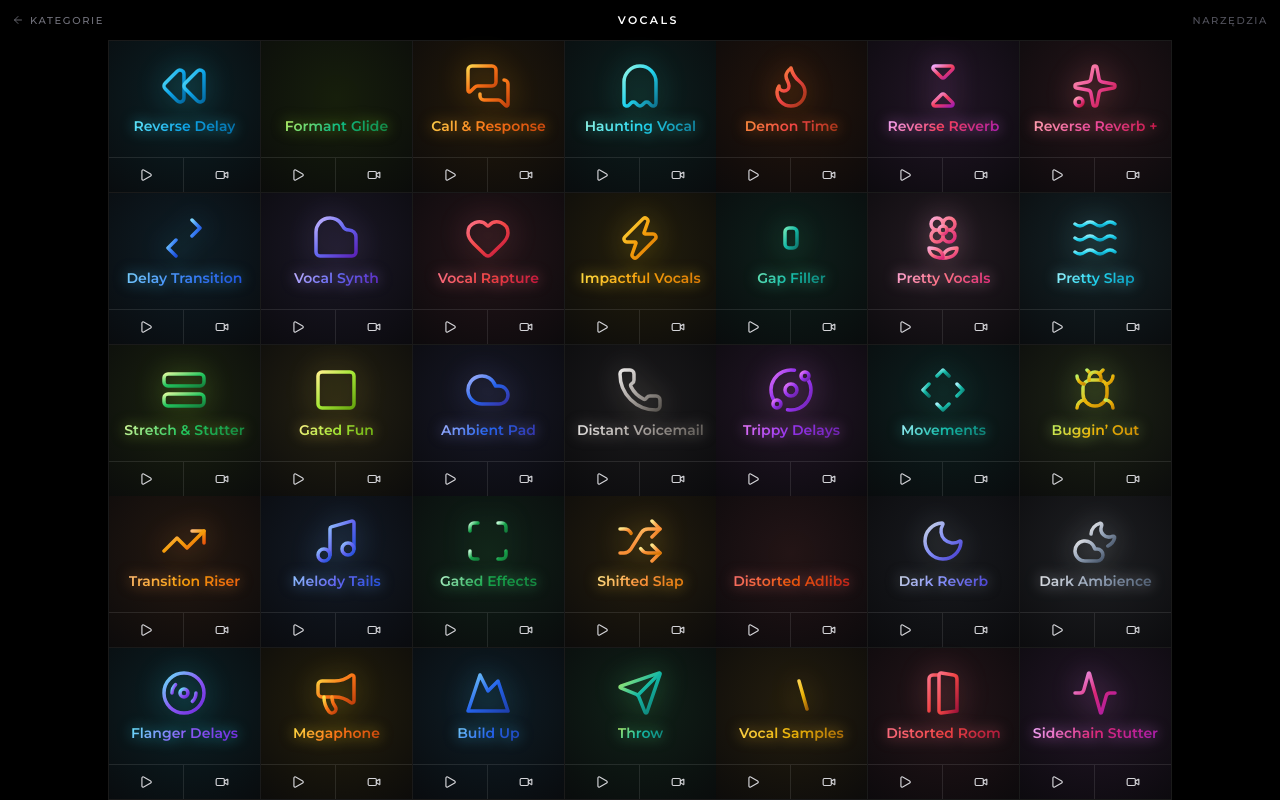
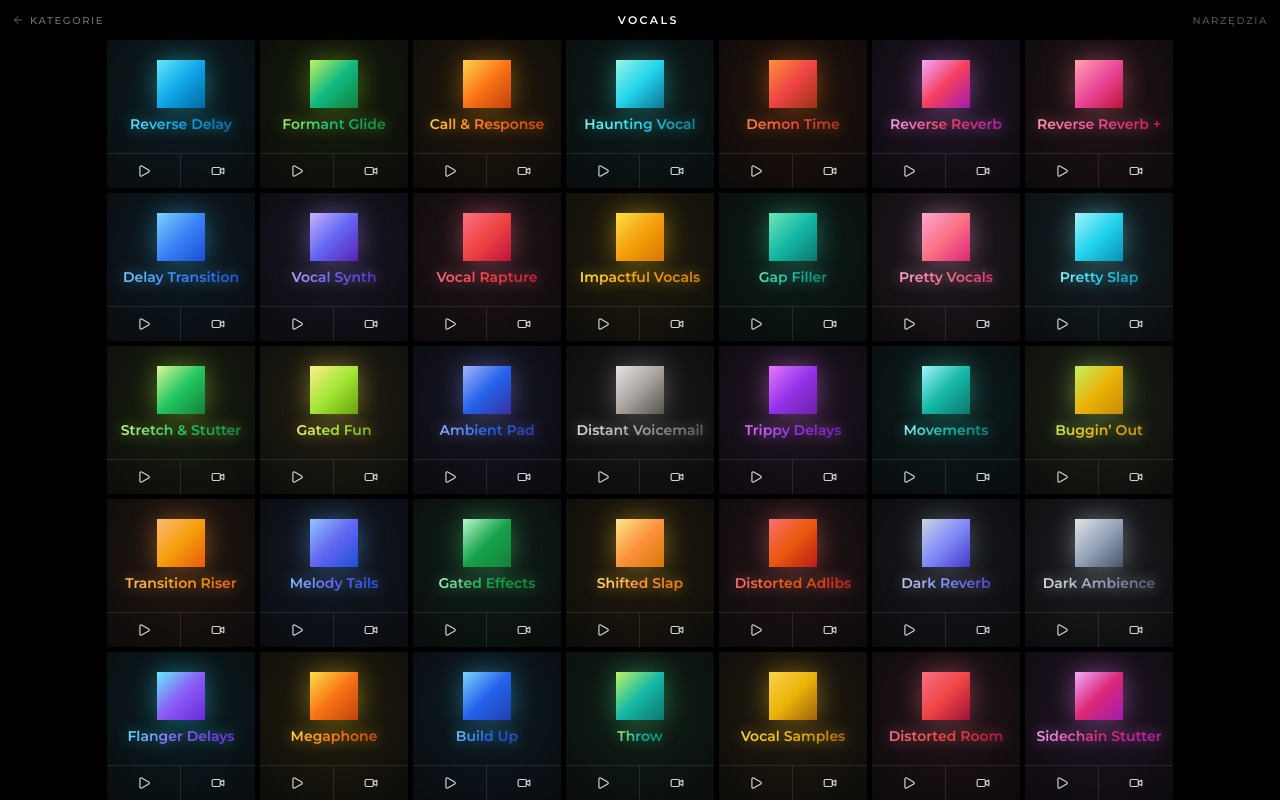
Before and after one commit to ernestrudziec/1take-records-web, a Next.js app: page /narzedzia/efekty in a window 1280 px wide. Built offline with nearby package versions, Linux system fonts and the light colour scheme.

Commit message:
Fix hairline icons vanishing and add a 5px tile gap.
Line-only Lucide strokes had a zero bounding box for SVG gradients, so Formant Glide and Distorted Adlibs now use a source-in mask instead.

```diff
--- a/src/components/tools/EffectTile.tsx
+++ b/src/components/tools/EffectTile.tsx
@@ -93,33 +93,25 @@ const MAX_TILT = 11;
 
 function GradientIcon({
   icon: Icon,
-  gradientId,
   stops,
 }: {
   icon: LucideIcon;
-  gradientId: string;
   stops: [string, string, string];
 }) {
   const [from, via, to] = stops;
 
   return (
-    <>
-      <svg width="0" height="0" aria-hidden className="absolute">
-        <title>Gradient</title>
-        <defs>
-          <linearGradient id={gradientId} x1="0%" y1="0%" x2="100%" y2="100%">
-            <stop offset="0%" stopColor={from} />
-            <stop offset="50%" stopColor={via} />
-            <stop offset="100%" stopColor={to} />
-          </linearGradient>
-        </defs>
-      </svg>
-      <Icon
-        className="relative h-full w-full"
-        strokeWidth={1.75}
-        color={`url(#${gradientId})`}
+    <span className="relative isolate block h-full w-full">
+      <Icon className="h-full w-full text-white" strokeWidth={1.75} />
+      <span
+        className="pointer-events-none absolute inset-0"
+        style={{
+          backgroundImage: `linear-gradient(135deg, ${from} 0%, ${via} 50%, ${to} 100%)`,
+          mixBlendMode: "source-in",
+        }}
+        aria-hidden
       />
-    </>
+    </span>
   );
 }
 
@@ -184,7 +176,7 @@ export function EffectTile({
               ? `radial-gradient(circle at 50% 38%, ${glow}26, transparent 62%)`
               : hovering
                 ? `radial-gradient(320px circle at ${tilt.px}% ${tilt.py}%, ${glow}21, transparent 48%)`
-                : `radial-gradient(280px circle at 50% 38%, ${glow}1c, transparent 52%)`,
+                : `radial-gradient(280px circle at 50% 38%, ${glow}1a, transparent 52%)`,
             boxShadow: playing
               ? `inset 0 0 0 1px ${glow}, inset 0 0 28px ${glow}30, 0 0 20px ${glow}40`
               : undefined,
@@ -210,14 +202,10 @@ export function EffectTile({
                   ? `drop-shadow(0 0 16px ${glow}99)`
                   : hovering
                     ? `drop-shadow(0 0 17px ${glow}8c)`
-                    : `drop-shadow(0 0 14px ${glow}75)`,
+                    : `drop-shadow(0 0 13px ${glow}6f)`,
               }}
             >
-              <GradientIcon
-                icon={Icon}
-                gradientId={`effect-icon-${effect.slug}`}
-                stops={effect.stops}
-              />
+              <GradientIcon icon={Icon} stops={effect.stops} />
             </div>
             <h3
               className="mt-1.5 text-[11px] font-semibold leading-tight text-transparent sm:mt-2 sm:text-sm"
@@ -229,7 +217,7 @@ export function EffectTile({
                   ? `drop-shadow(0 0 8px ${glow}bb)`
                   : hovering
                     ? `drop-shadow(0 0 8px ${glow}bb)`
-                    : `drop-shadow(0 0 7px ${glow}9c)`,
+                    : `drop-shadow(0 0 7px ${glow}94)`,
               }}
             >
               {effect.name}
--- a/src/components/tools/EffectsLibrary.tsx
+++ b/src/components/tools/EffectsLibrary.tsx
@@ -69,7 +69,7 @@ export function EffectsLibrary() {
           </div>
 
           <div className="flex min-h-0 flex-1 items-center justify-center overflow-visible">
-            <div className="grid w-[min(100vw,calc((100dvh-2.5rem)*5/7))] grid-cols-5 grid-rows-7 gap-px bg-white/10 p-px lg:w-[min(100vw,calc((100dvh-2.5rem)*7/5))] lg:grid-cols-7 lg:grid-rows-5">
+            <div className="grid w-[min(100vw,calc((100dvh-2.5rem-30px)*5/7+20px))] grid-cols-5 grid-rows-7 gap-[5px] lg:w-[min(100vw,calc((100dvh-2.5rem-20px)*7/5+30px))] lg:grid-cols-7 lg:grid-rows-5">
               {effects.map((effect) => (
                 <EffectTile
                   key={effect.slug}
```
